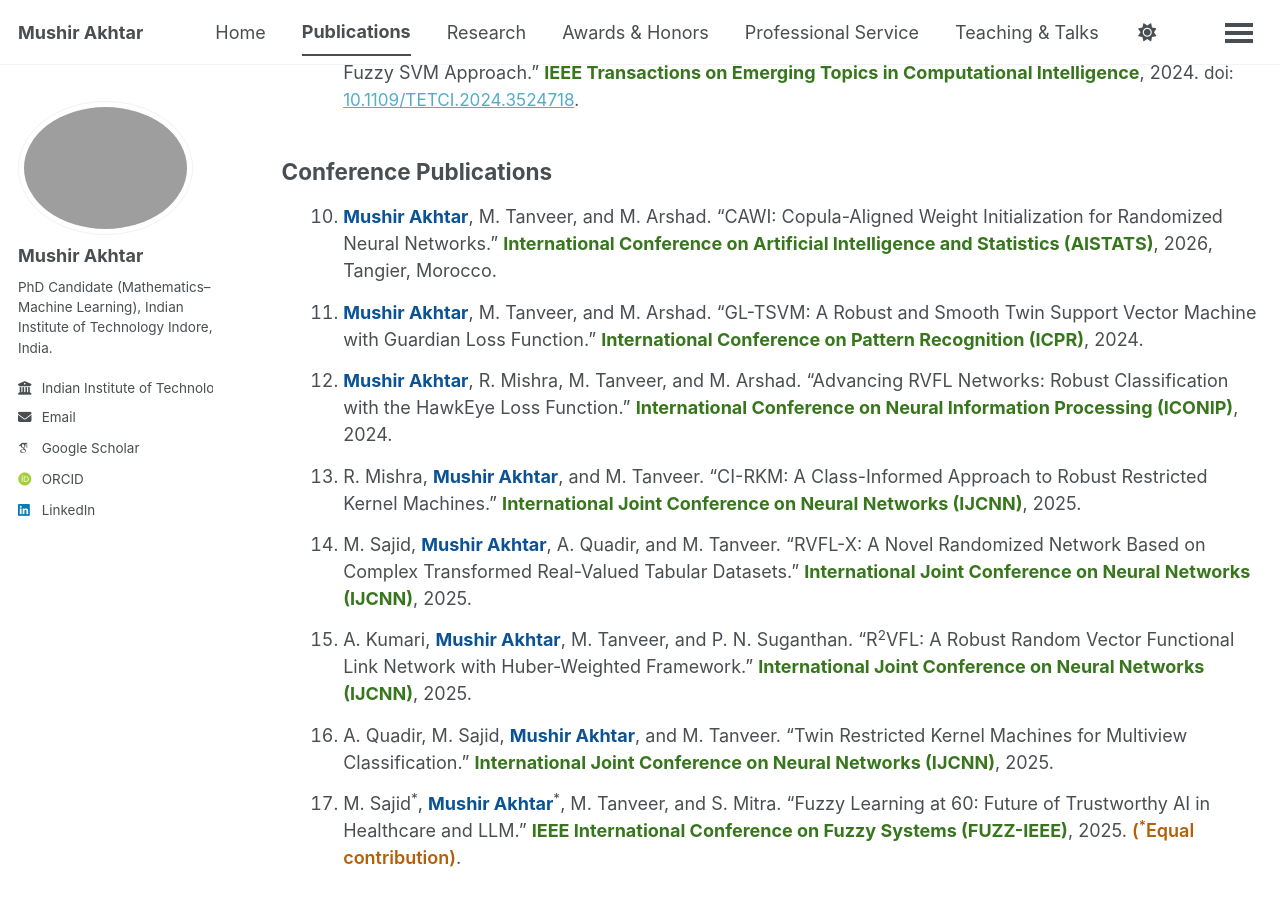
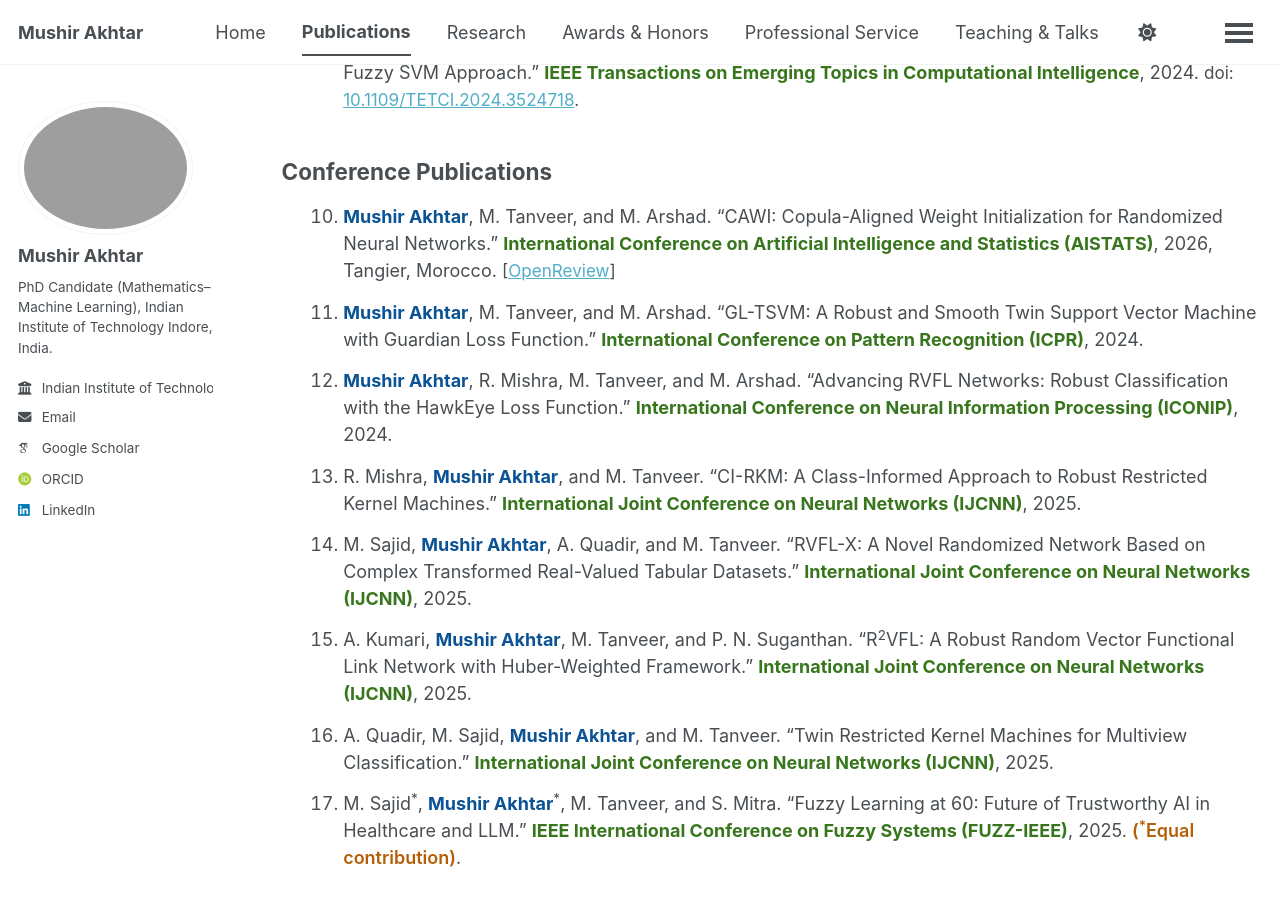
Before and after one commit to mushir-akhtar/mushir-akhtar.github.io, a Jekyll site: the page built from _pages/publications.html, in a window 1280 px wide and 900 px high, scrolled down 991 px. Built offline with Jekyll 4.4.1, drawn with Linux system fonts in a browser that asks for light colours; some web fonts are replaced; a script bundle is joined from its source files by our own code; library files that are not in the unit come from our copies.

Commit message:
Update publications.html

```diff
--- a/_pages/publications.html
+++ b/_pages/publications.html
@@ -100,6 +100,7 @@ M. Tanveer, A. Tiwari, <span class="author-me">Mushir Akhtar</span>, and C. T. L
 <span class="author-me">Mushir Akhtar</span>, M. Tanveer, and M. Arshad.
 “CAWI: Copula-Aligned Weight Initialization for Randomized Neural Networks.”
 <span class="venue">International Conference on Artificial Intelligence and Statistics (AISTATS)</span>, 2026, Tangier, Morocco.
+<span class="small">[<a href="https://openreview.net/forum?id=fwqydIjLn6">OpenReview</a>]</span>
 </li>
 
 <li>
```
